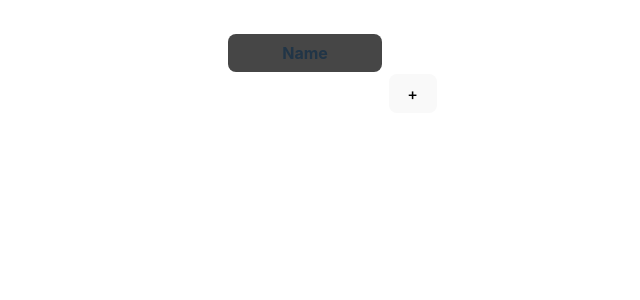
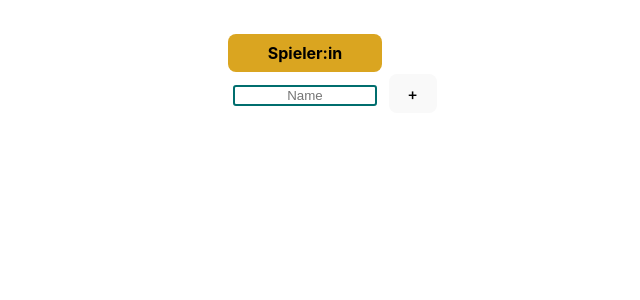
Before and after one commit to pFischer94/qwirkleMobileCloud, a React (Vite) app in the folder qwirkleMobileCloud/: page / in a window 1280 px wide. Shown: the top 300 px of the page, without its empty margins (335-975 px from the left). Built offline with nearby package versions, Linux system fonts and the light colour scheme.

Commit message:
styled inputs and changed title, made input permanently visible, sorted variables, put autofocus on addPlayer

```diff
--- a/qwirkleMobileCloud/src/App.css
+++ b/qwirkleMobileCloud/src/App.css
@@ -3,7 +3,8 @@ th.button {
 }
 
 th.name {
-  background-color: var(--brightBG);
+  background-color: goldenrod;
+  color: black;
   height: var(--button-heigth);
 }
 
@@ -43,6 +44,10 @@ input {
   width: 94%;
 }
 
+input:focus, input:focus-visible {
+  outline: 4px auto var(--borderColor);
+}
+
 
 
 #root {
--- a/qwirkleMobileCloud/src/components/pages/Setup.tsx
+++ b/qwirkleMobileCloud/src/components/pages/Setup.tsx
@@ -1,4 +1,4 @@
-import { useEffect, useState } from "react";
+import { useEffect, useRef, useState } from "react";
 import { useScoreboard } from "../../hooks/useScoreboard";
 import { useNavigate } from "react-router-dom";
 import { Player } from "../../redux/slicer";
@@ -7,6 +7,7 @@ export function Setup() {
     const { playersGame, insertPlayer, deletePlayer, swapPlayer, isRunning, setIsRunning } = useScoreboard();
     const [hasInput, setHasInput] = useState(false);
     const [newPlayerName, setNewPlayerName] = useState("");
+    const focusRef = useRef<HTMLInputElement>(null);
     const navigate = useNavigate();
 
     const addNewPlayer = () => {
@@ -21,7 +22,7 @@ export function Setup() {
     }
 
     const handleNewPlayerInput = () => {
-        if (hasInput && newPlayerName.length > 0) {
+        if (newPlayerName.length > 0) {
             addNewPlayer();
             setNewPlayerName("");
         }
@@ -32,6 +33,7 @@ export function Setup() {
     const handleAddNewPlayerButton = (e: React.FormEvent<HTMLFormElement> | React.MouseEvent<HTMLButtonElement, MouseEvent>) => {
         e.preventDefault();
         handleNewPlayerInput();
+        focusRef.current?.focus();
     }
 
     const startGame = () => {
@@ -73,7 +75,7 @@ export function Setup() {
                 <thead>
                     <tr>
                         <th className="button"></th>
-                        <th className="name">Name</th>
+                        <th className="name">Spieler:in</th>
                         <th></th>
                     </tr>
                 </thead>
@@ -90,12 +92,12 @@ export function Setup() {
                     <tr>
                         <td></td>
                         <td>
-                            {hasInput &&
-                                <form onSubmit={handleAddNewPlayerButton}>
-                                    <input name="name" id="name" type="text" autoComplete="off" autoFocus placeholder="Name"
+                            {/* {hasInput && */}
+                                <form onSubmit={handleAddNewPlayerButton} className="cursor">
+                                    <input name="name" id="name" type="text" autoComplete="off" autoFocus ref={focusRef} placeholder="Name"
                                             value={newPlayerName} onChange={e => setNewPlayerName(e.currentTarget.value)}></input>
                                 </form>
-                            }
+                            {/* } */}
                         </td>
                         <td><button onClick={handleAddNewPlayerButton}>+</button></td>
                     </tr>
--- a/qwirkleMobileCloud/src/index.css
+++ b/qwirkleMobileCloud/src/index.css
@@ -1,13 +1,14 @@
 :root {
-  --brightBG: rgb(70, 70, 70);
-  --border-radius: 8px;
-  --button-heigth: 2.4em;
-  --name-width: 9em;
   --green: rgba(0,172,0,255);
-  --button-width: 3em;
   --blue: rgba(0,0,255,255);
   --red: rgba(255,0,0,255);
-  --borderColor: rgb(133, 133, 133);
+  --brightBG: rgb(70, 70, 70);
+  --name-width: 9em;
+  --button-width: 3em;
+  --button-heigth: 2.4em;
+  --border-radius: 8px;
+  /* --borderColor: rgb(133, 133, 133); */
+  --borderColor: rgb(0, 110, 110);
   --borderWidth: 2px;
   --controlRadius: 20px;
 
```
Also changed, not shown: qwirkleMobileCloud/src/App.tsx (+5 -5 lines).
